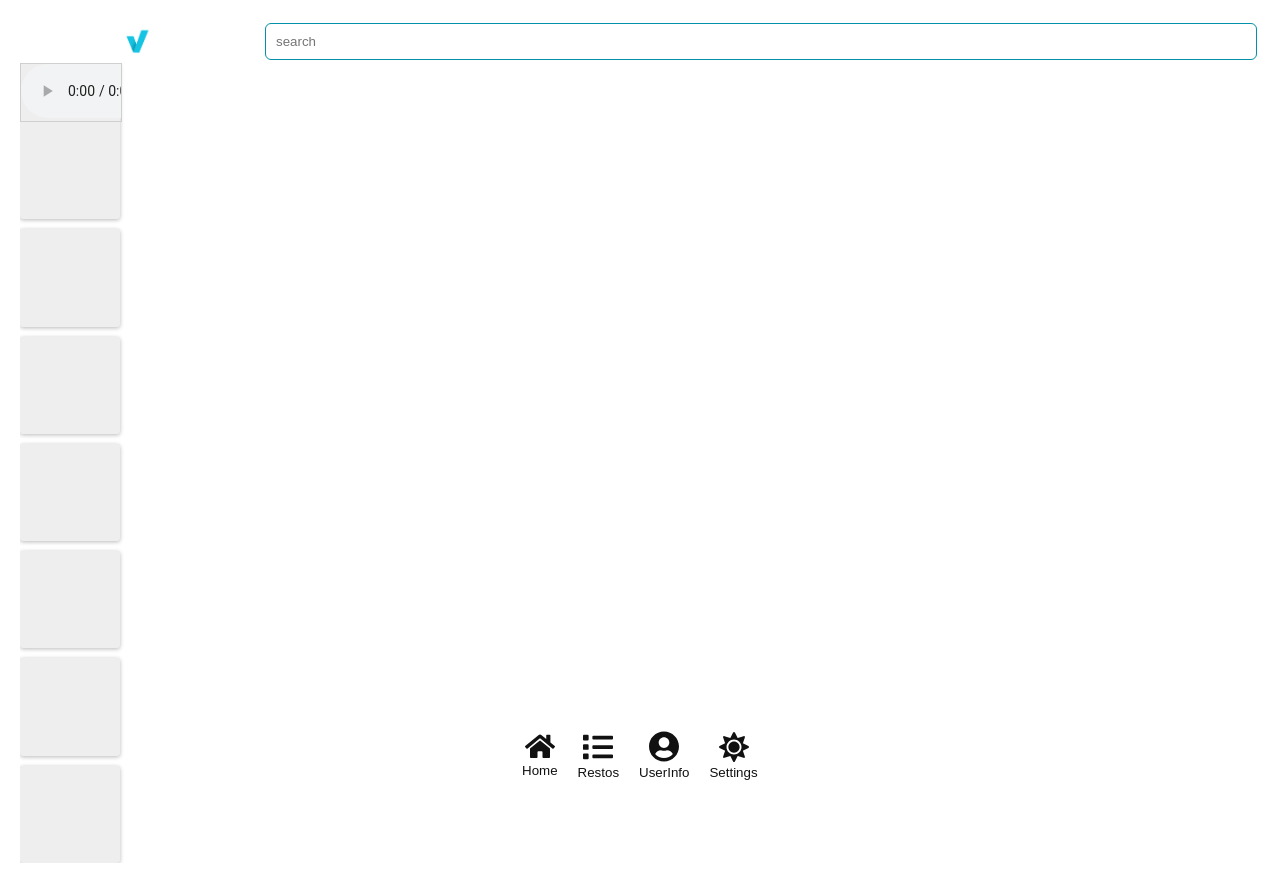
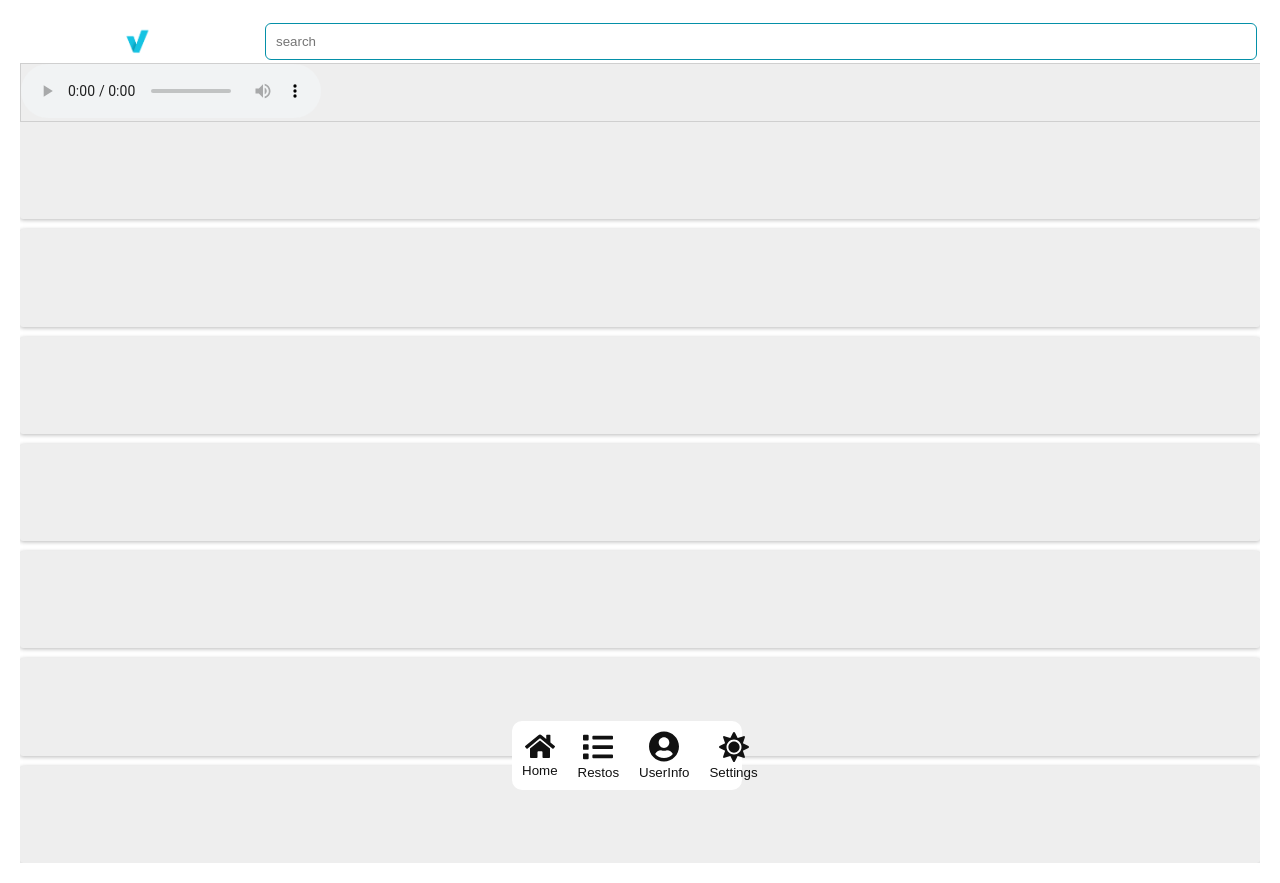
Before and after one commit to ahmadwarren/Nleka, a React app: page / in a window 1280 px wide. Built offline with nearby package versions, Linux system fonts and the light colour scheme.

Commit message:
Update index.css
Vc

```diff
--- a/src/index.css
+++ b/src/index.css
@@ -93,15 +93,14 @@ body {
 
     overflow-x: hidden;
     display: grid;
-    grid-template-columns: repeat(300px,auto-fill);
+    grid-template-columns: repeat(min(300px),auto-fill);
     grid-gap: 10px;
 
   }
 
   .container .box{
     background: #eee;
-    width: 100px;
-    max-height: 350px;
+    min-width: 200px;
     box-shadow: rgb(0 0 0 / 28%) 0px 1px 4px;
     border-radius: 3px;
   }
```
